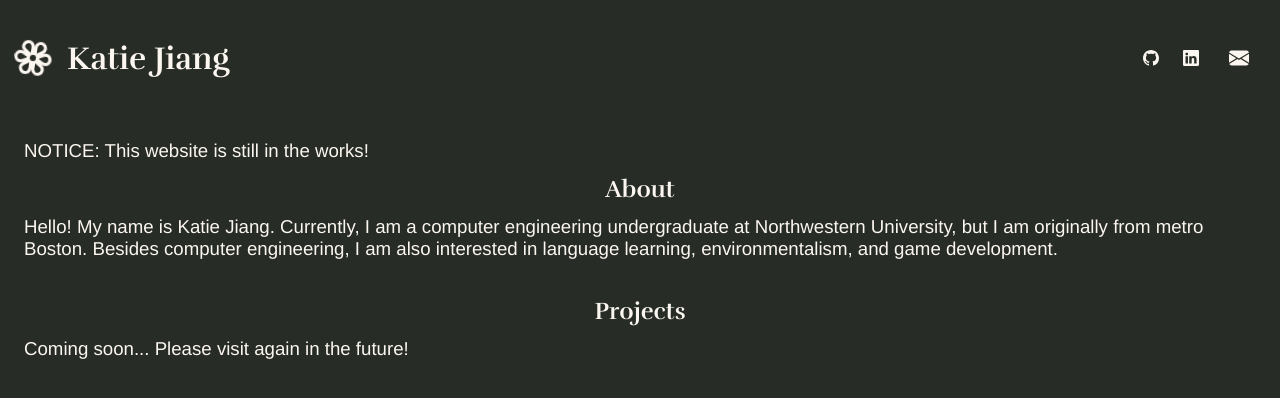
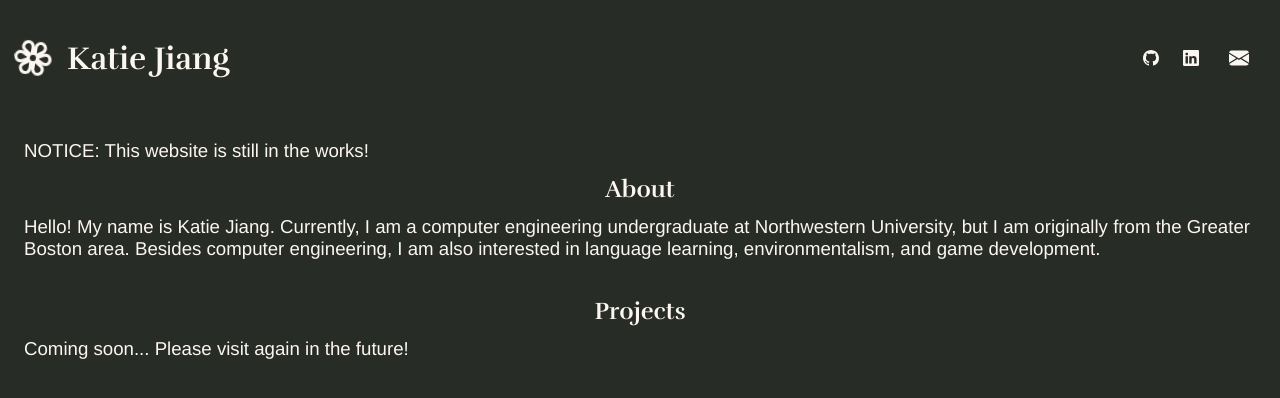
Before and after one commit to katiejg/katiejg.github.io, a React (Create React App) app: page / in a window 1280 px wide. Shown: the top 398 px of the page. Built offline with nearby package versions, Linux system fonts and the light colour scheme; a web font is replaced by a local one.

Commit message:
Updated wording

```diff
--- a/src/Home.js
+++ b/src/Home.js
@@ -22,7 +22,7 @@ function Home() {
         <div className="Section">
           <p>NOTICE: This website is still in the works!</p>
           <h2 id="about">About</h2>
-          <p>Hello! My name is Katie Jiang. Currently, I am a computer engineering undergraduate at Northwestern University, but I am originally from metro Boston.
+          <p>Hello! My name is Katie Jiang. Currently, I am a computer engineering undergraduate at Northwestern University, but I am originally from the Greater Boston area.
           Besides computer engineering, I am also interested in language learning, environmentalism, and game development.</p>
         </div>
         <div className="Section">
```
